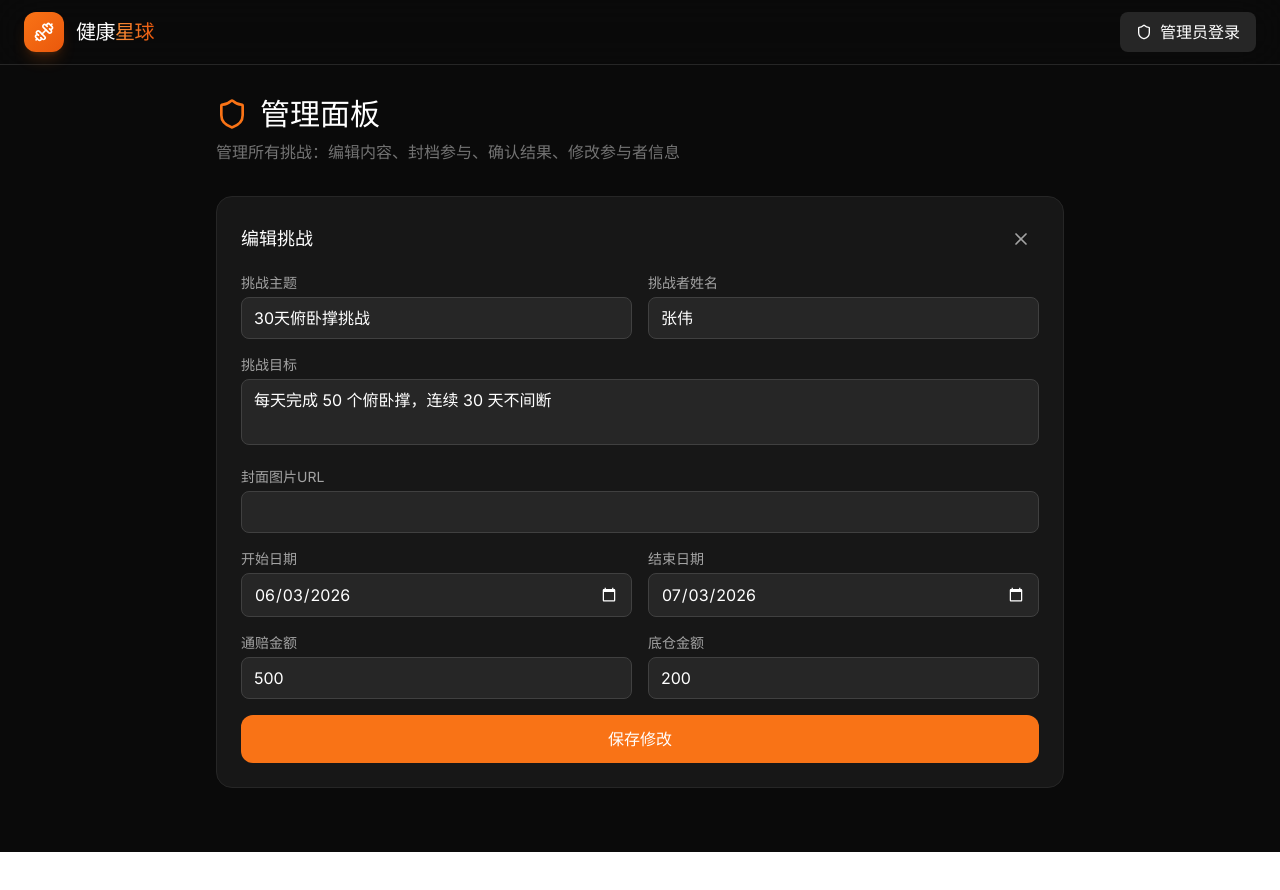
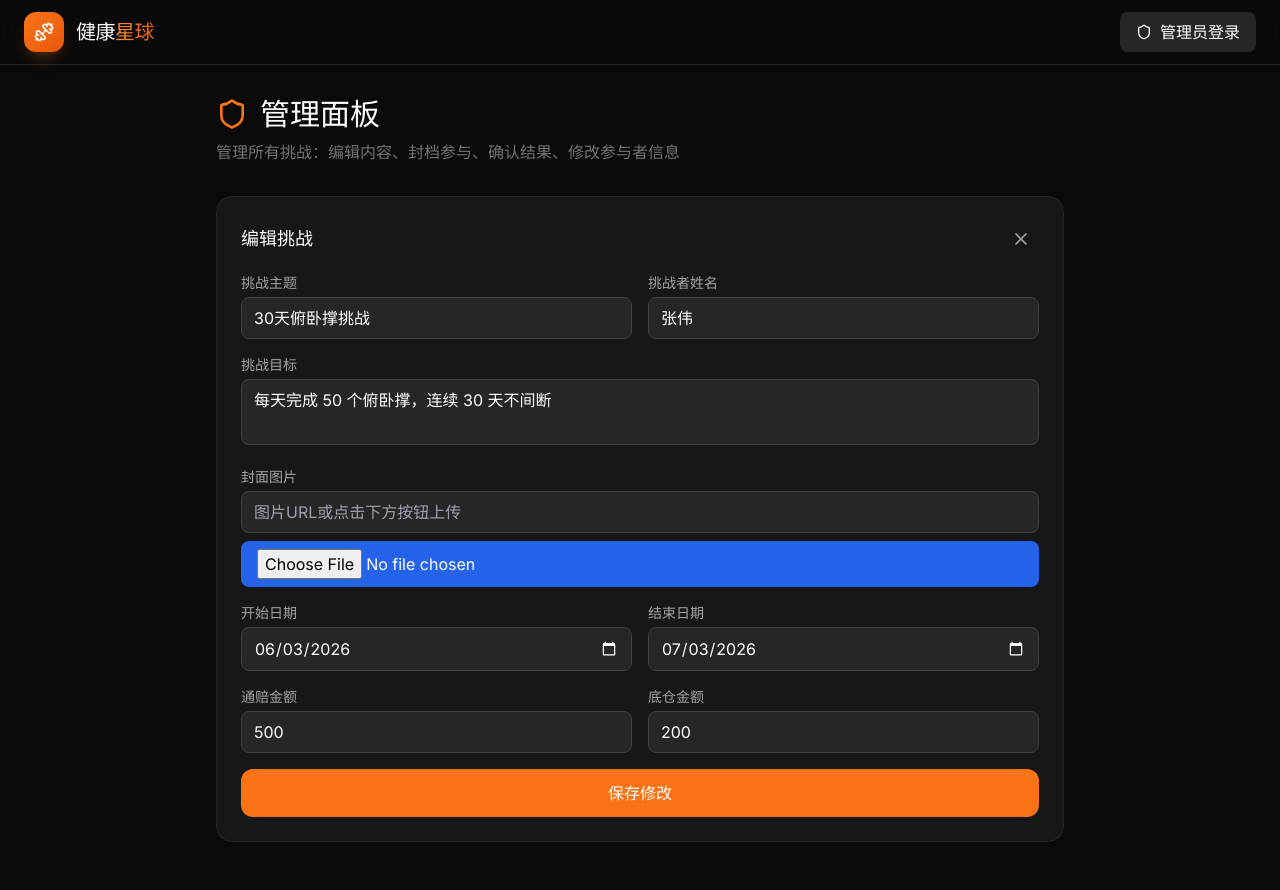
Before and after one commit to x1ngodlike/fitness-website, a React (Vite) app: page /admin in a window 1280 px wide. Both pictures are taken after a click on the button "编辑". Shown: the top 890 px of the page. Before the commit the page ends 852 px from the top, so only its background shows below. Built offline with nearby package versions, Linux system fonts and the light colour scheme.

Commit message:
Update AdminPanelPage.tsx

```diff
--- a/src/pages/AdminPanelPage.tsx
+++ b/src/pages/AdminPanelPage.tsx
@@ -63,6 +63,27 @@ export function AdminPanelPage() {
       maxPayout: challenge.maxPayout,
       minStake: challenge.minStake,
     });
+  };
+
+  const handleImageUpload = async (e: React.ChangeEvent<HTMLInputElement>) => {
+    const file = e.target.files?.[0];
+    if (!file) return;
+
+    const formData = new FormData();
+    formData.append('image', file);
+
+    try {
+      const response = await fetch('/api/upload', {
+        method: 'POST',
+        body: formData,
+      });
+      const result = await response.json();
+      if (result.url) {
+        setEditFormData((prev) => ({ ...prev, coverImage: result.url }));
+      }
+    } catch (error) {
+      console.error('Image upload failed:', error);
+    }
   };
 
   const saveEdit = async () => {
@@ -183,12 +204,19 @@ export function AdminPanelPage() {
                         />
                       </div>
                       <div className="md:col-span-2">
-                        <label className="text-sm text-neutral-400 mb-1 block">封面图片URL</label>
+                        <label className="text-sm text-neutral-400 mb-1 block">封面图片</label>
                         <input
                           type="text"
                           value={editFormData.coverImage}
                           onChange={(e) => setEditFormData({ ...editFormData, coverImage: e.target.value })}
-                          className="w-full px-3 py-2 bg-neutral-800 border border-neutral-700 rounded-lg text-white focus:outline-none focus:border-orange-500"
+                          className="w-full px-3 py-2 bg-neutral-800 border border-neutral-700 rounded-lg text-white focus:outline-none focus:border-orange-500 mb-2"
+                          placeholder="图片URL或点击下方按钮上传"
+                        />
+                        <input
+                          type="file"
+                          accept="image/*"
+                          onChange={handleImageUpload}
+                          className="w-full px-4 py-2 bg-blue-600 hover:bg-blue-700 text-white rounded-lg cursor-pointer transition-colors"
                         />
                       </div>
                       <div>
```
